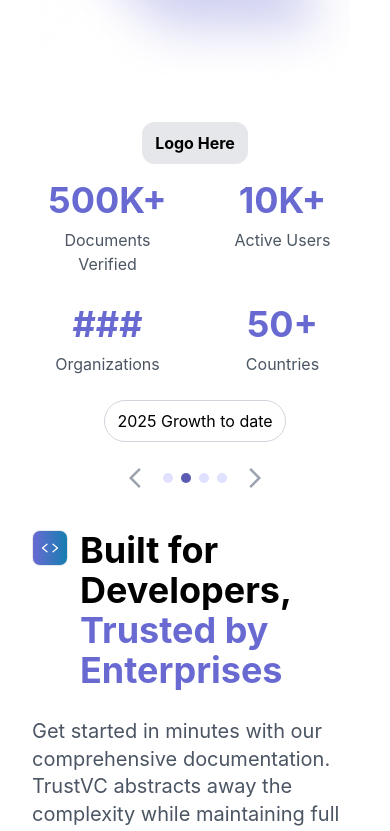
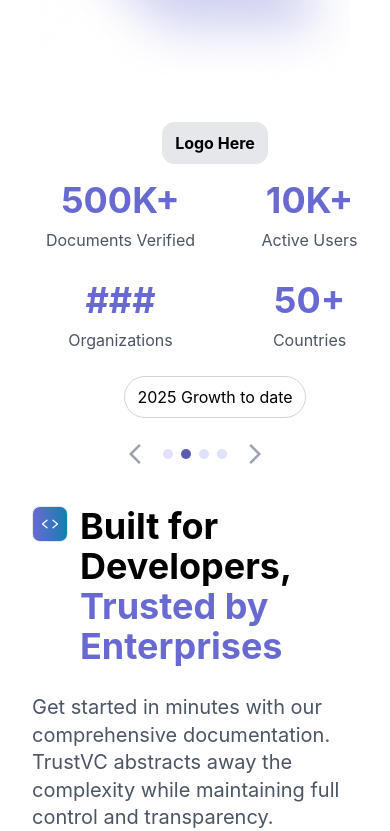
Before and after one commit to TrustVC/trustvc-website, a React (Vite) app: page / in a window 390 px wide. Shown: the part 886-1717 px from the top of the page. Built offline with nearby package versions, Linux system fonts and the light colour scheme.

Commit message:
minor fixes

```diff
--- a/src/components/Home/Carousel.tsx
+++ b/src/components/Home/Carousel.tsx
@@ -177,7 +177,7 @@ const CarouselSlide = ({ content, image, stats }: CarouselSlideProps) => {
           </div>
         </div>
         <div
-          className="z-20 pt-6 lg:col-span-2 xl:col-span-1"
+          className="z-20 pt-6 lg:col-span-2 xl:col-span-1 min-w-[350px]"
         >
           <StatsSection stats={stats} />
         </div>
```
